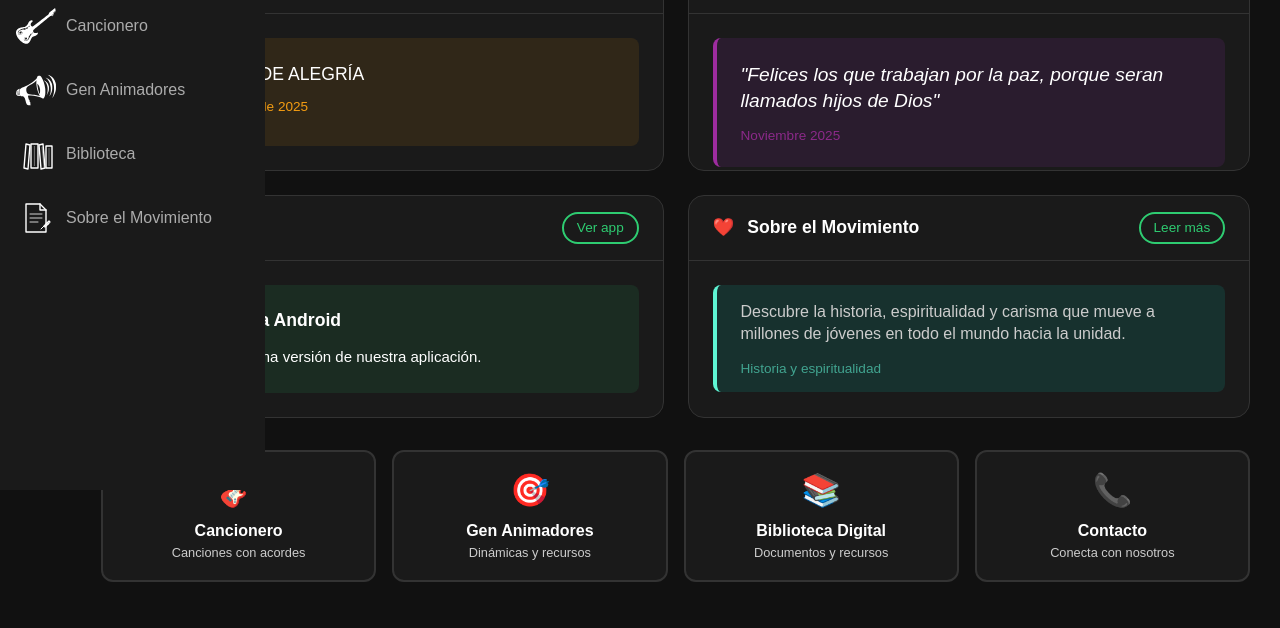
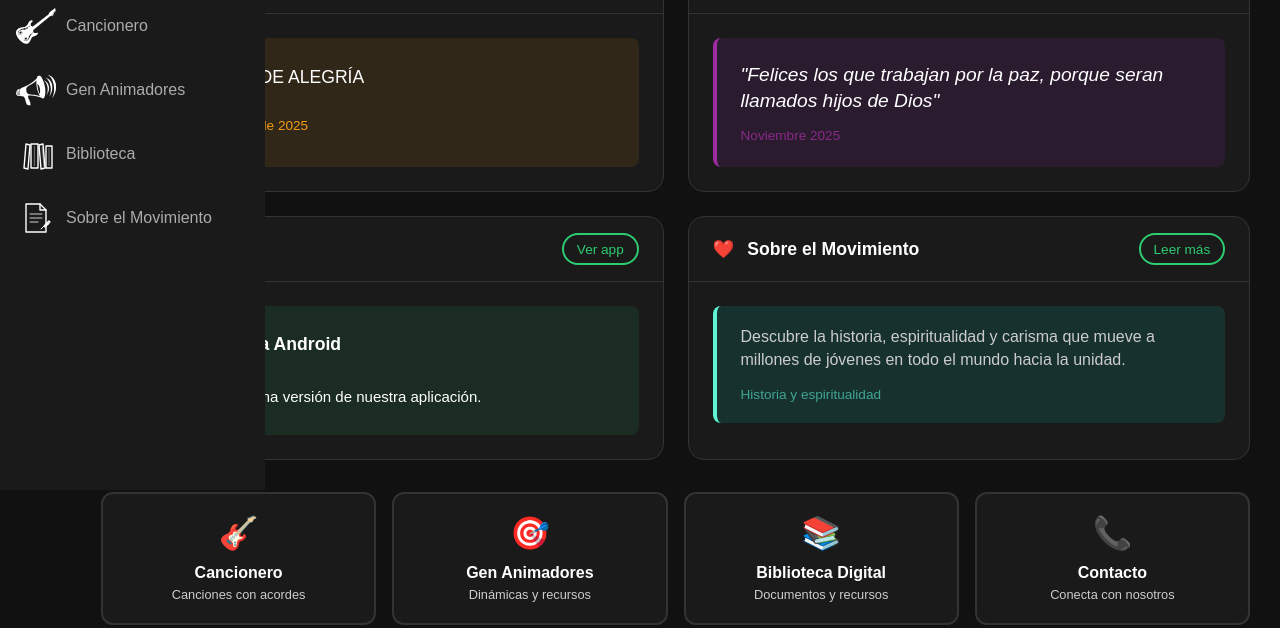
Before and after one commit to paginagen2/Pagina_Gen, a plain HTML site: page index.html in a window 1280 px wide. Shown: the part 310-938 px from the top of the page. Drawn offline with Linux system fonts and the light colour scheme; no server answers.

Commit message:
Correccion favicon y visual index

```diff
--- a/index/index.css
+++ b/index/index.css
@@ -61,7 +61,6 @@
   grid-template-rows: 1fr 1fr;
   gap: 1.5rem;
   margin-bottom: 2rem;
-  height: 470px;
 }
 
 .content-box {
@@ -142,7 +141,7 @@
   font-size: 1.1rem;
   font-weight: 600;
   margin: 0;
-  padding-bottom: 0.9rem;
+  padding-bottom: 1.9rem;
   color: var(--text-light);
 }
 .download-description {
@@ -180,7 +179,7 @@
   font-size: 1.1rem;
   font-weight: 520;
   margin: 0;
-  padding-bottom: 0.9rem;
+  padding-bottom: 01.9rem;
   color: var(--text-light);
 }
 
```
Also changed, not shown: descargas/descargas.html (+1 -1 lines).
